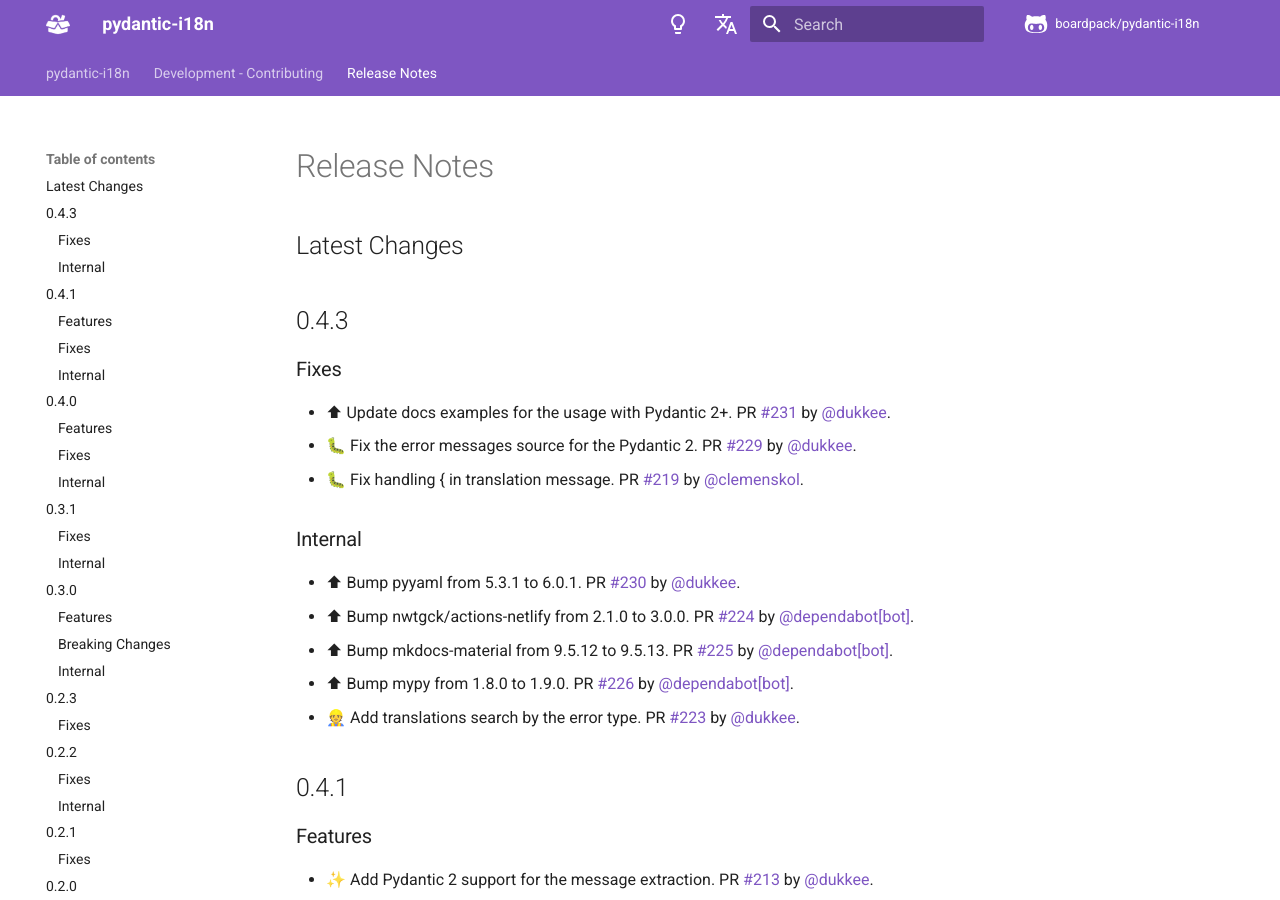
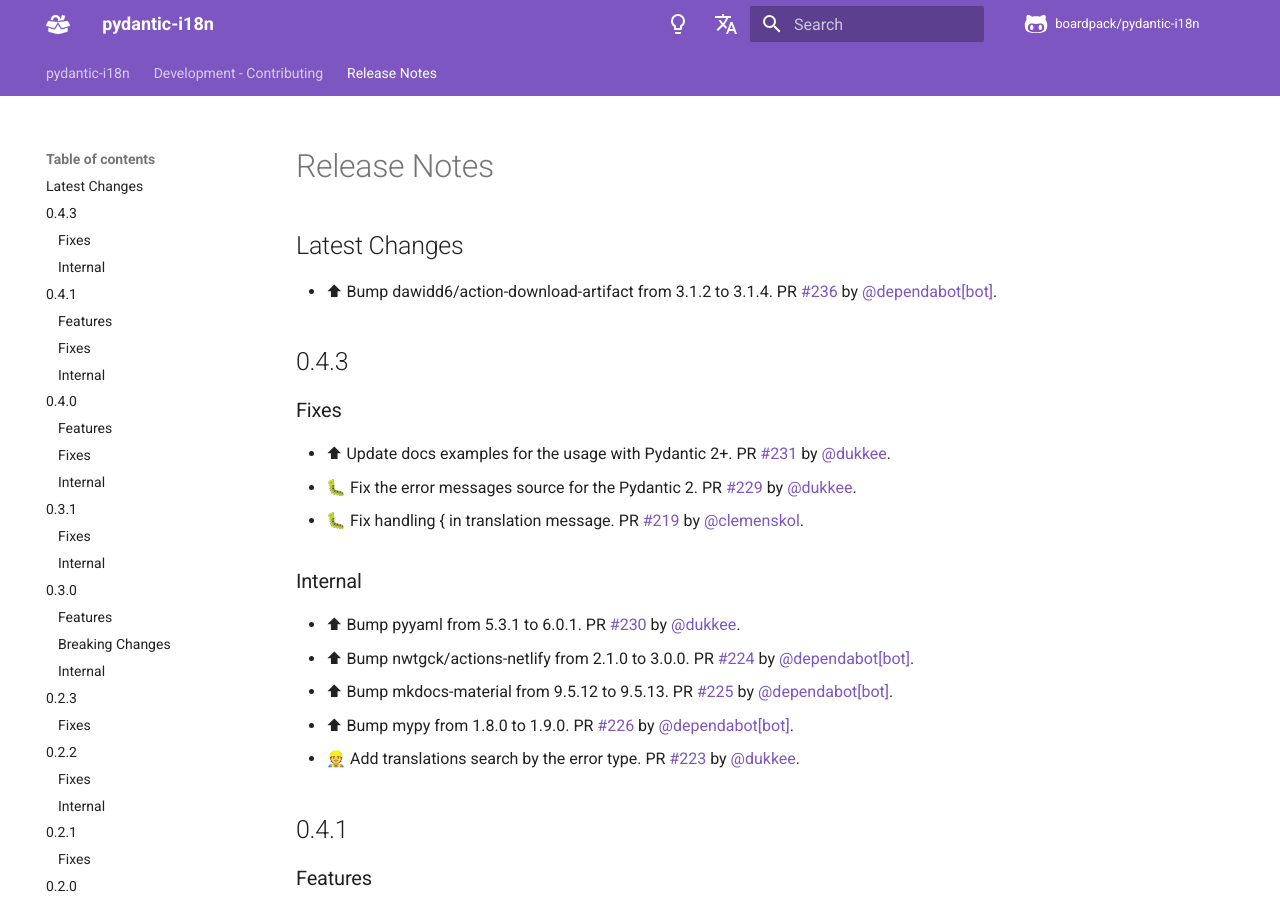
Before and after one commit to boardpack/pydantic-i18n, an MkDocs documentation site: the page built from docs/en/docs/release-notes.md, in a window 1280 px wide and 900 px high. Built offline with MkDocs 1.6.1 and Material for MkDocs 9.7.7, drawn with Linux system fonts in a browser that asks for light colours; comment, search, counter and statistics services are not loaded.

Commit message:
📝 Update release notes

```diff
--- a/docs/en/docs/release-notes.md
+++ b/docs/en/docs/release-notes.md
@@ -2,6 +2,7 @@
 
 ## Latest Changes
 
+* ⬆ Bump dawidd6/action-download-artifact from 3.1.2 to 3.1.4. PR [#236](https://github.com/boardpack/pydantic-i18n/pull/236) by [@dependabot[bot]](https://github.com/apps/dependabot).
 
 ## 0.4.3
 
```
